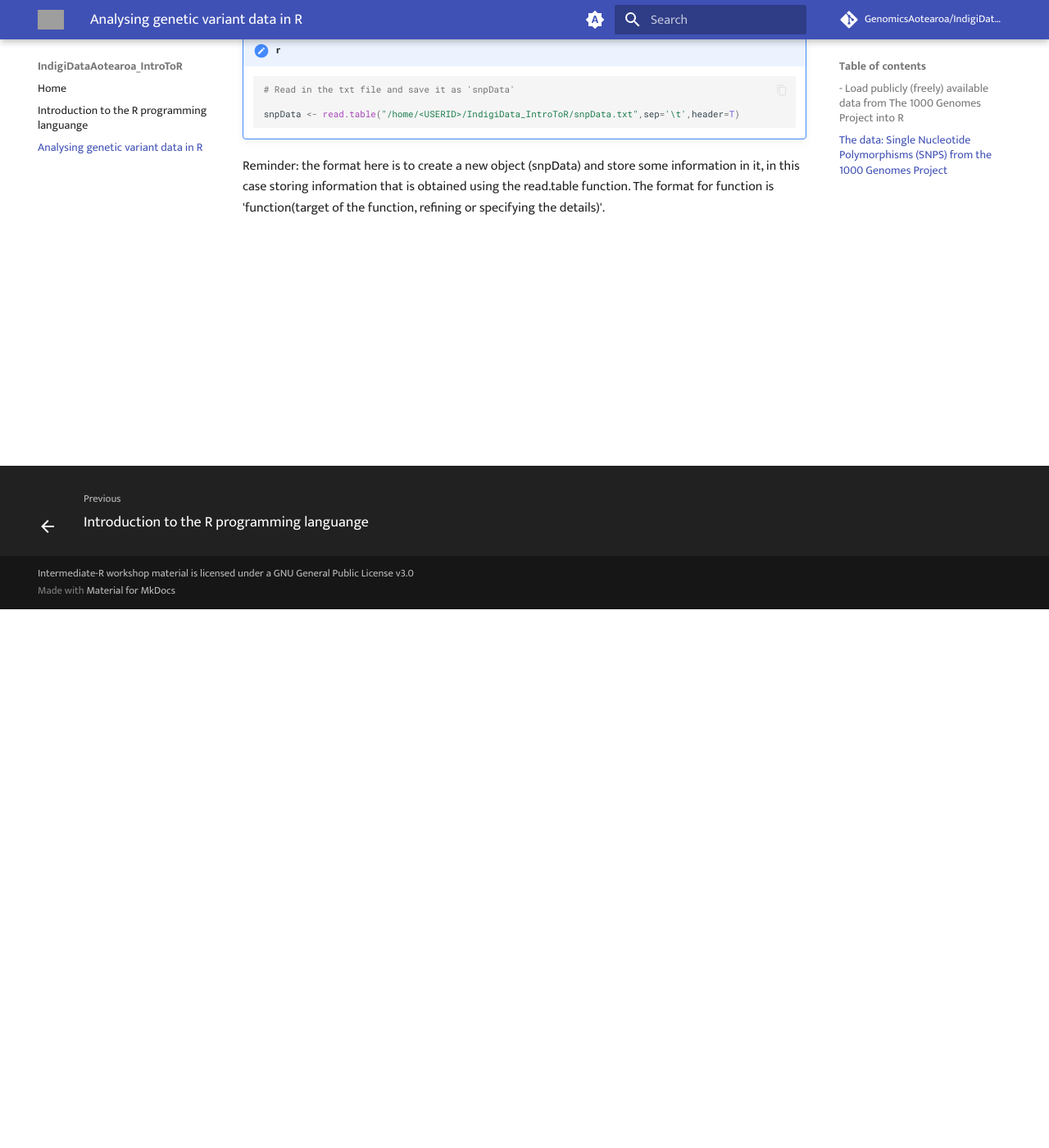
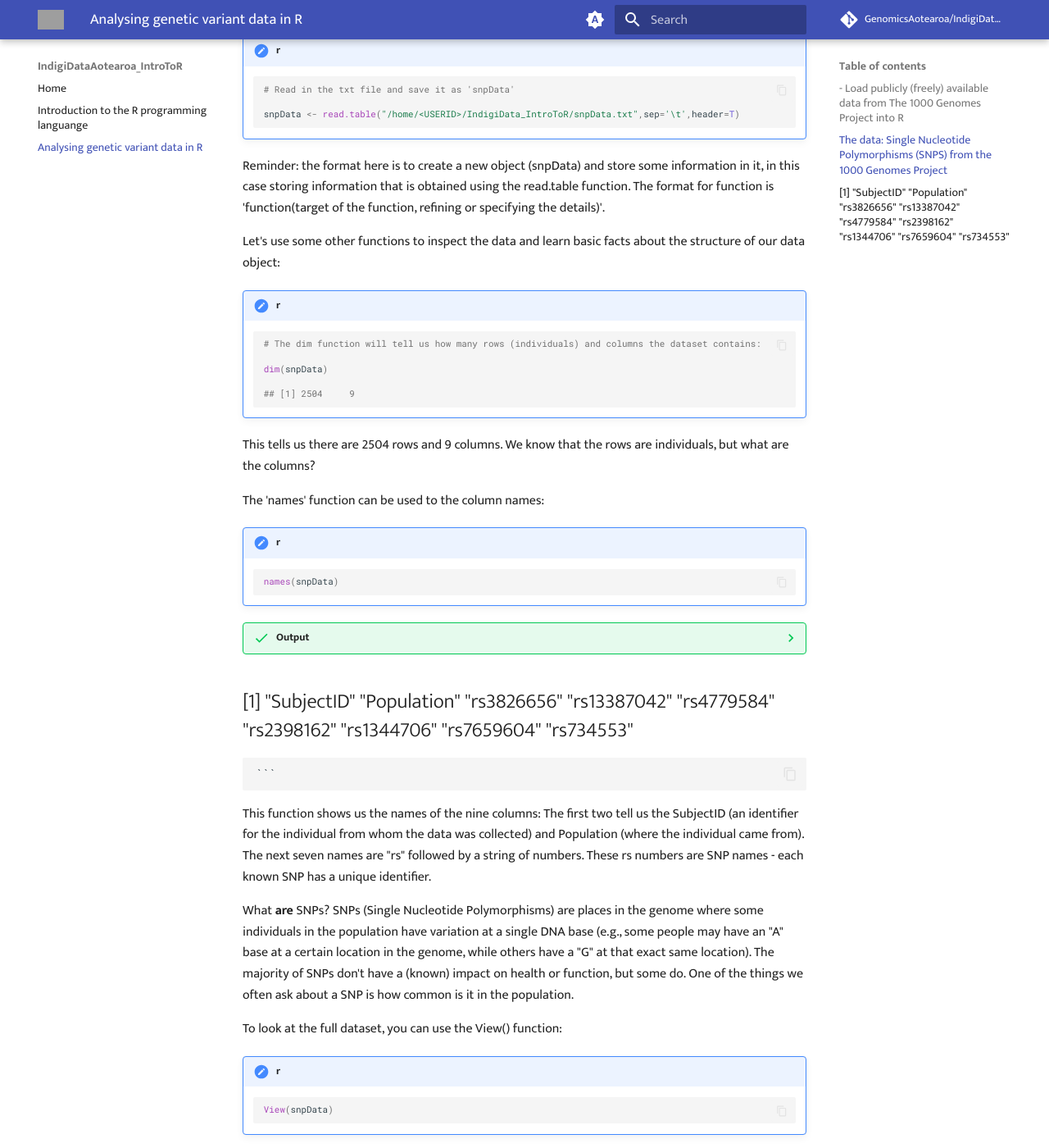
Before and after one commit to GenomicsAotearoa/IndigiDataAotearoa_IntroToR, an MkDocs documentation site: the page built from docs/2_WorkingWithData.md, in a window 1280 px wide and 1400 px high, scrolled down 657 px. Shown: the whole window at 82% size. Built offline with MkDocs 1.6.1 and Material for MkDocs 9.7.7, drawn with Linux system fonts in a browser that asks for light colours; comment, search, counter and statistics services are not loaded; grey boxes are pictures that could not be loaded.

Commit message:
Looking at snpData

````diff
--- a/docs/2_WorkingWithData.md
+++ b/docs/2_WorkingWithData.md
@@ -29,3 +29,43 @@ We have downloaded a (small) subset of the 1000 genomes data, called the file sn
     ```
 
 Reminder: the format here is to create a new object (snpData) and store some information in it, in this case storing information that is obtained using the read.table function. The format for function is 'function(target of the function, refining or specifying the details)'.
+
+Let's use some other functions to inspect the data and learn basic facts about the structure of our data object:
+
+!!! r-project "r"
+
+    ```r
+    # The dim function will tell us how many rows (individuals) and columns the dataset contains:
+
+    dim(snpData)
+
+    ## [1] 2504     9
+    ```
+
+This tells us there are 2504 rows and 9 columns. We know that the rows are individuals, but what are the columns?
+
+The 'names' function can be used to the column names:
+
+!!! r-project "r"
+
+    ```r
+    names(snpData)
+    ```
+
+??? success "Output"
+
+    ```
+## [1] "SubjectID"  "Population" "rs3826656"  "rs13387042" "rs4779584"  "rs2398162"  "rs1344706"  "rs7659604"  "rs734553"
+    ```
+This function shows us the names of the nine columns: The first two tell us the SubjectID (an identifier for the individual from whom the data was collected) and Population (where the individual came from). The next seven names are "rs" followed by a string of numbers. These rs numbers are SNP names - each known SNP has a unique identifier.
+
+What **are** SNPs?
+SNPs (Single Nucleotide Polymorphisms) are places in the genome where some individuals in the population have variation at a single DNA base (e.g., some people may have an "A" base at a certain location in the genome, while others have a "G" at that exact same location). The majority of SNPs don't have a (known) impact on health or function, but some do. One of the things we often ask about a SNP is how common is it in the population.
+
+
+To look at the full dataset, you can use the View() function:
+!!! r-project "r"
+
+    ```r
+    View(snpData)
+    ```
````
